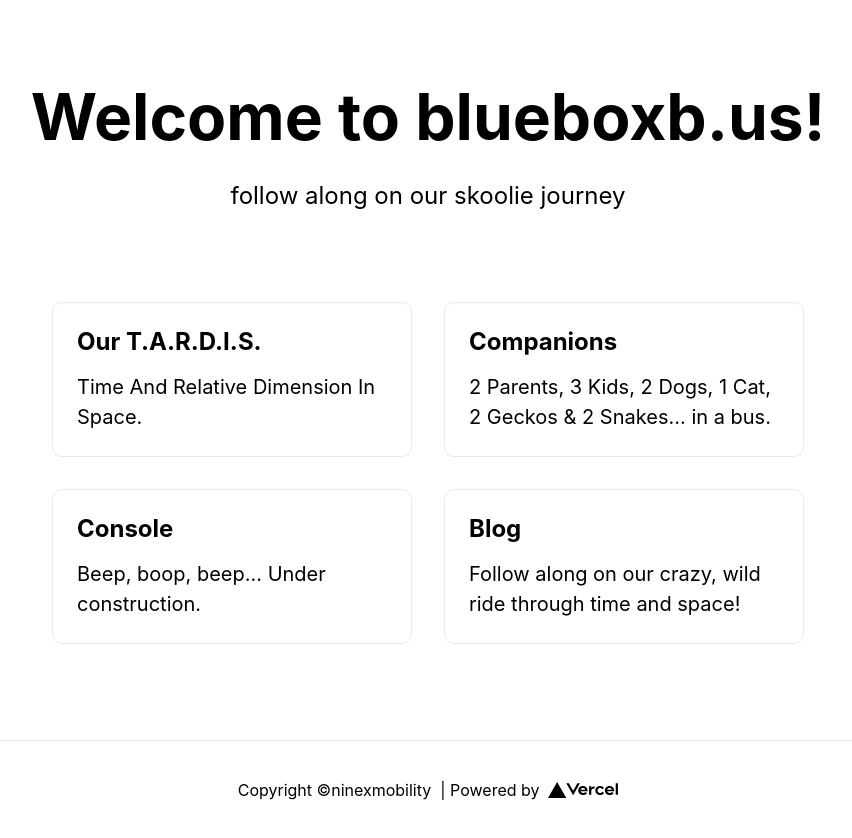
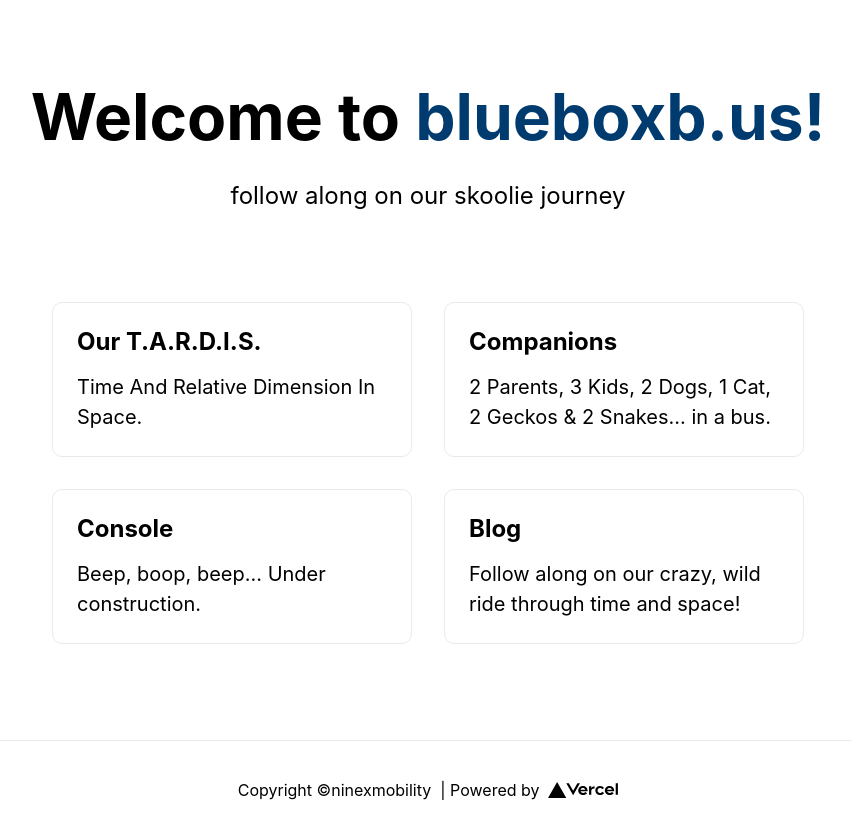
Before and after one commit to ninexmobility/blueboxbus, a Next.js app: page / in a window 1280 px wide. Shown: the whole page, without its empty margins (212-1064 px from the left). Built offline with nearby package versions, Linux system fonts and the light colour scheme.

Commit message:
css blue #003b6f

```diff
--- a/styles/Home.module.css
+++ b/styles/Home.module.css
@@ -36,7 +36,7 @@
 }
 
 .title a {
-  color: ##003b6f;
+  color: #003b6f;
   text-decoration: none;
 }
 
```
